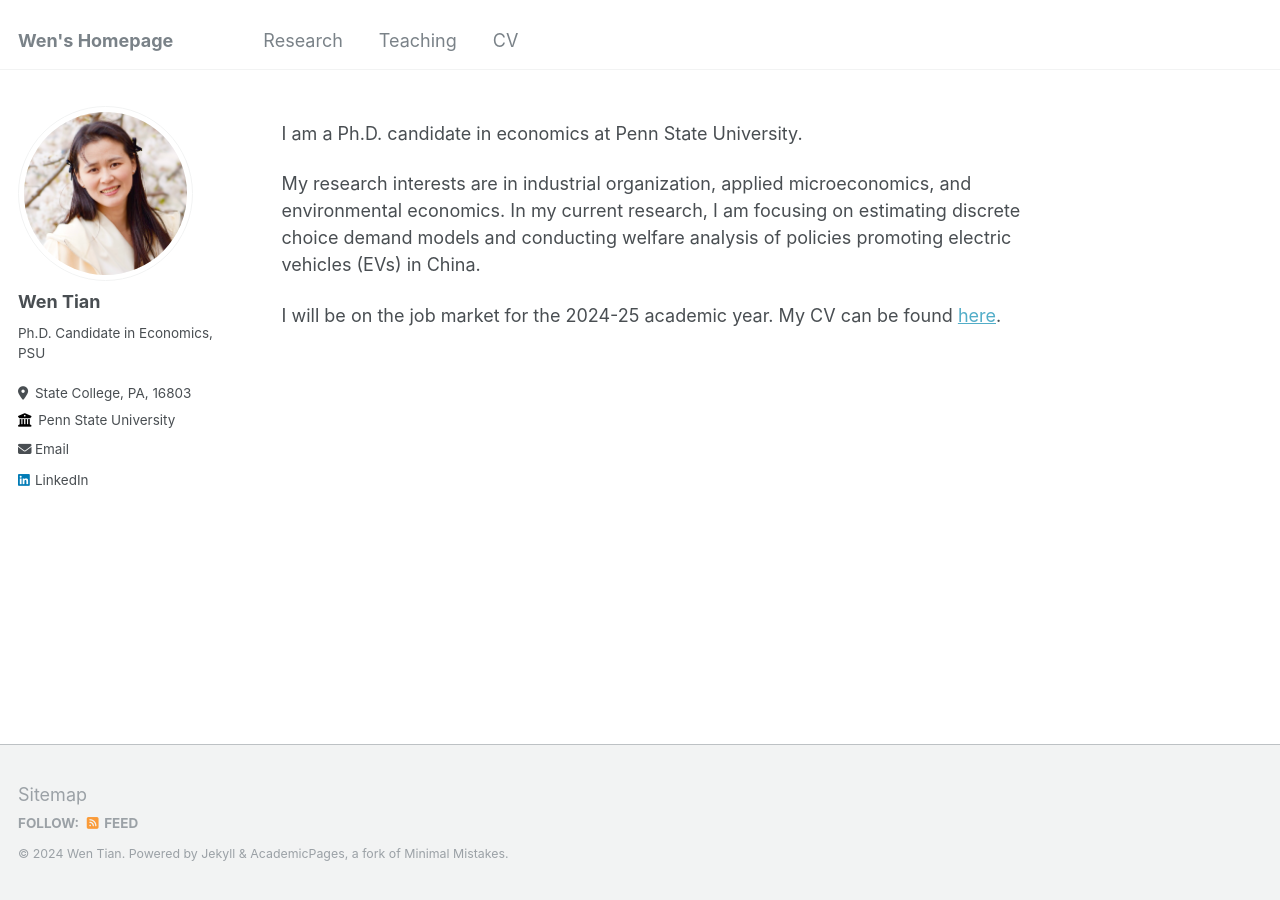
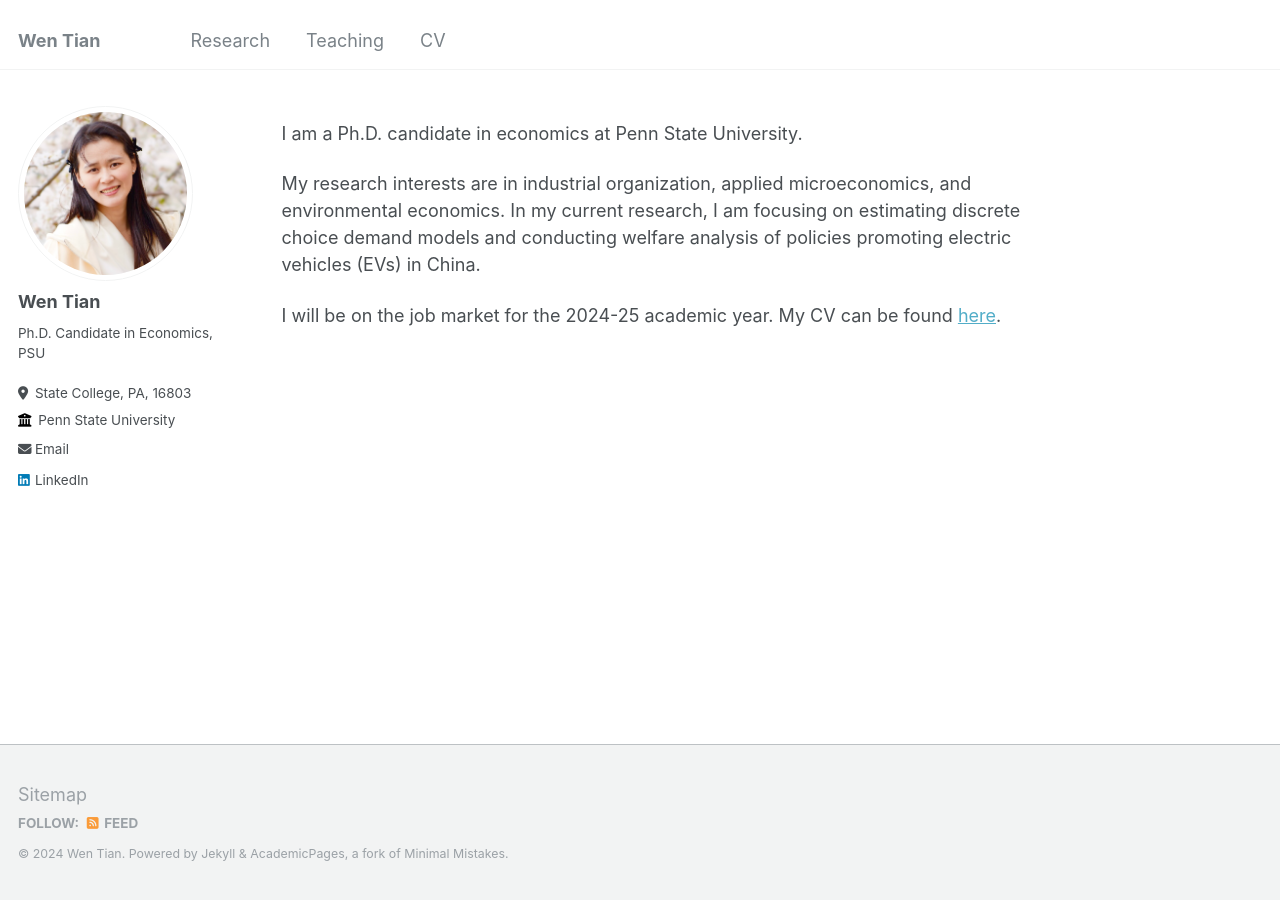
Before and after one commit to Wendy-WenTian/Wendy-WenTian.github.io, a Jekyll site: the page built from _pages/about.md, in a window 1280 px wide. Built offline with Jekyll 4.4.1, drawn with Linux system fonts in a browser that asks for light colours.

Commit message:
Update _config.yml

```diff
--- a/_config.yml
+++ b/_config.yml
@@ -10,7 +10,7 @@ minimal_mistakes_skin: "contrast" # "air", "aqua", "contrast", "dark", "dirt", "
 
 # Basic Site Settings
 locale                   : "en-US"
-title                    : "Wen's Homepage"
+title                    : "Wen Tian"
 title_separator          : "-"
 name                     : &name "Wen Tian"
 description              : &description "Phd Student @ PSU"
```
